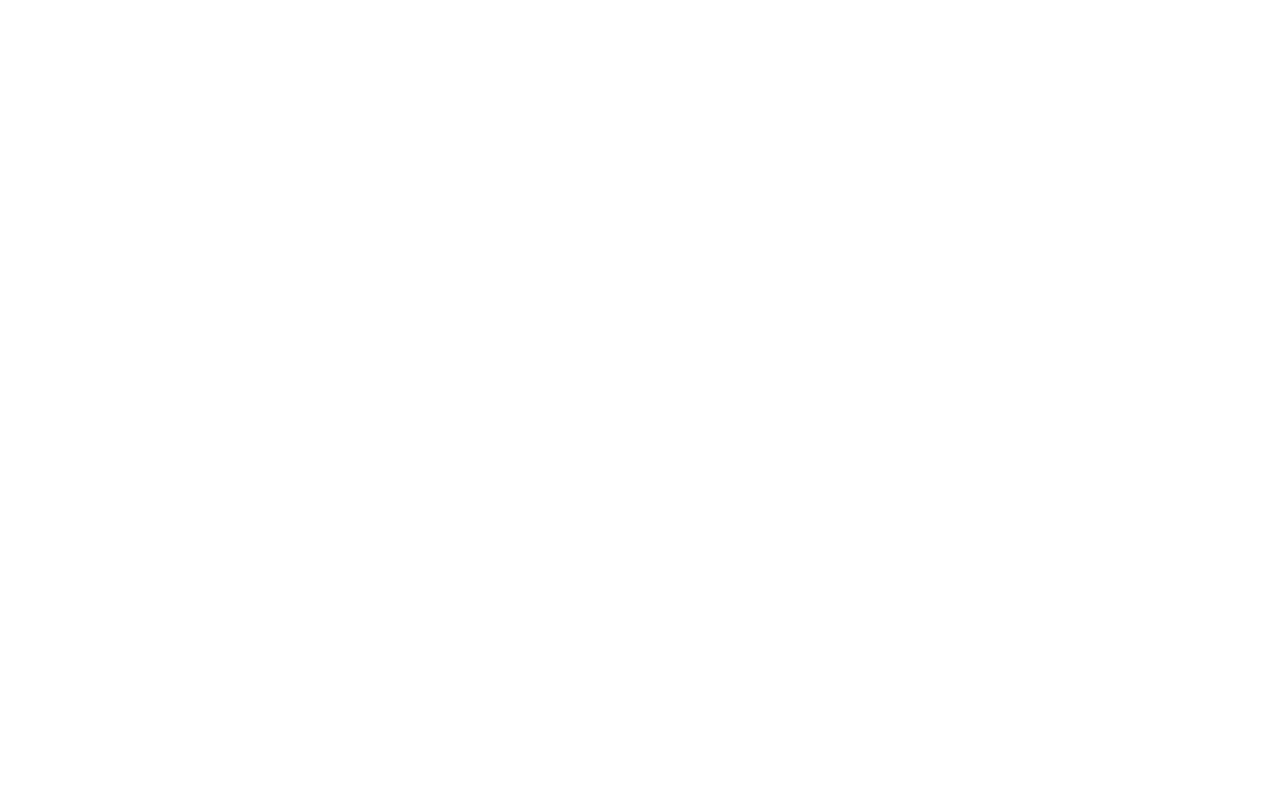
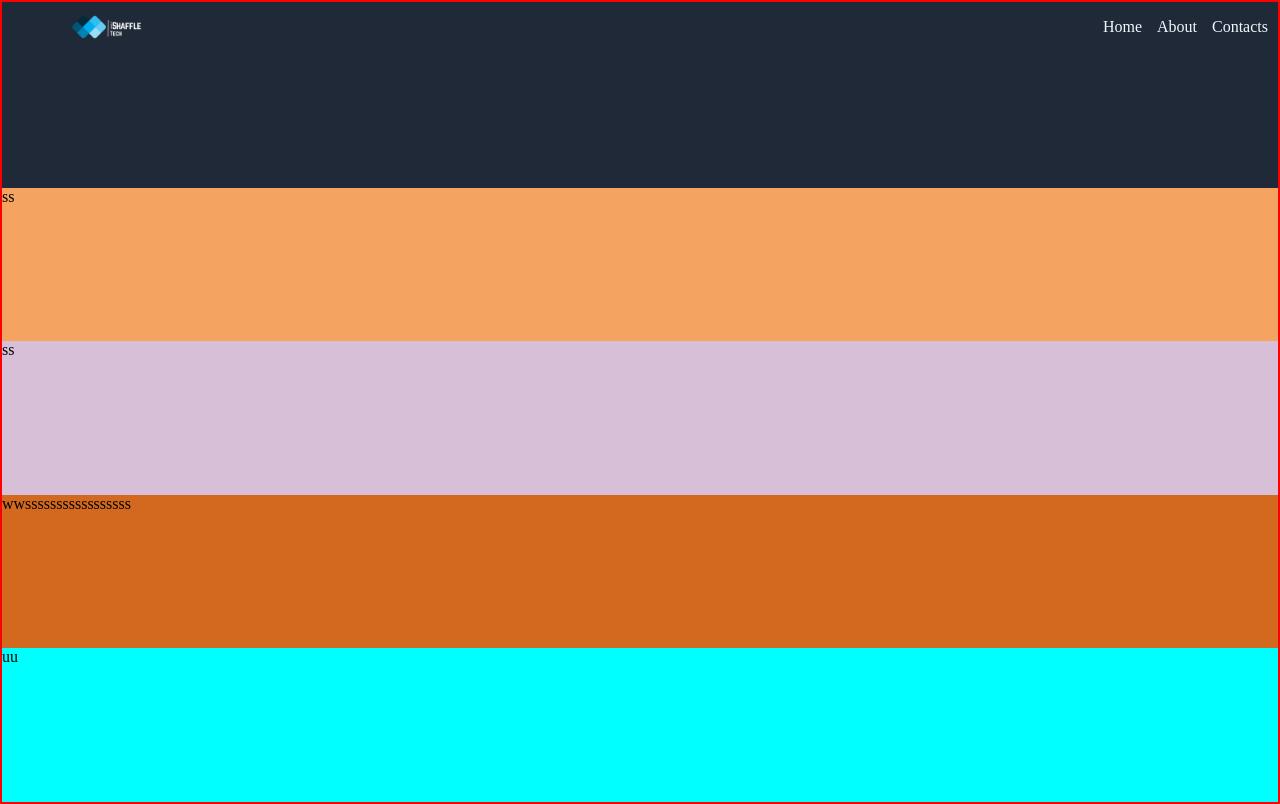
Before and after one commit to Ishad17/landing_page, a plain HTML site: page index.html in a window 1280 px wide. Drawn offline with Linux system fonts and the light colour scheme.

Commit message:
index and styles modified

```diff
--- a/index.html
+++ b/index.html
@@ -4,20 +4,33 @@
     <meta charset="UTF-8">
     <meta name="viewport" content="width=device-width, initial-scale=1.0">
     <title>Landing Page</title>
+    <link href="styles.css" rel="stylesheet">
 </head>
 <body>
 
-    <div clas="header"></div>
+    <div class="header">
 
-    <div clas="this-web"></div>
+        <img class="logo" src="/landing_page/logo.png" alt="company logo"/>
+        <a href="https://www.facebook.com" target="_blank">Home</a>
+        <a href="https://www.facebook.com" target="_blank">About</a>
+        <a href="https://www.facebook.com" target="_blank">Contacts</a>
 
-    <div clas="random"></div>
+    </div>
 
-    <div clas="quote"></div>
 
-    <div clas="call"></div>
+    <div class="this-web">
+        <div class="thiss"></div>
+        <img "/>
+    </div>
 
-    <div clas="footer"></div>
+    <div class="random">ss</div>
+
+    <div class="quote">ss</div>
+
+    <div class="call">wwsssssssssssssssss</div>
+
+    <div class="footer">uu</div>
+
 
 </body>
 </html>
--- a/styles.css
+++ b/styles.css
@@ -1,6 +1,67 @@
+
+
 body{
     display: flex;
-    flex-direction: row;
-    background-color: blueviolet;
+    flex-direction: column;
     border: 2px solid red;
+    min-height: 100vh;
+    padding: 0;
+    margin: 0;
+
 }
+
+a{
+    text-decoration: none;
+    color: aliceblue;
+}
+
+
+.header{
+    display: flex;
+    color: aliceblue;
+    background-color: #1f2937;
+    gap: 15px;
+    padding:10px;
+    align-items: center;
+    height: 30px;
+
+}
+
+
+.logo{
+    margin-left: 50px;
+    margin-right: auto;
+    width: 100px; /* Set the desired width */
+    height: auto; /* Maintain the aspect ratio by setting height to auto */
+}
+
+.this-web{
+    flex: 1;
+    display: flex;
+    background-color: #1f2937;
+}
+
+.random{
+    flex: 1;
+    display: flex;
+    background-color: sandybrown;
+}
+
+.quote{
+    flex: 1;
+    height: 500px;
+    display: flex;
+    background-color:thistle;
+}
+
+.call{
+    flex: 1;
+    display: flex;
+    background-color: chocolate;
+}
+
+.footer{
+    flex: 1;
+    display: flex;
+    background-color: aqua;
+}
```
